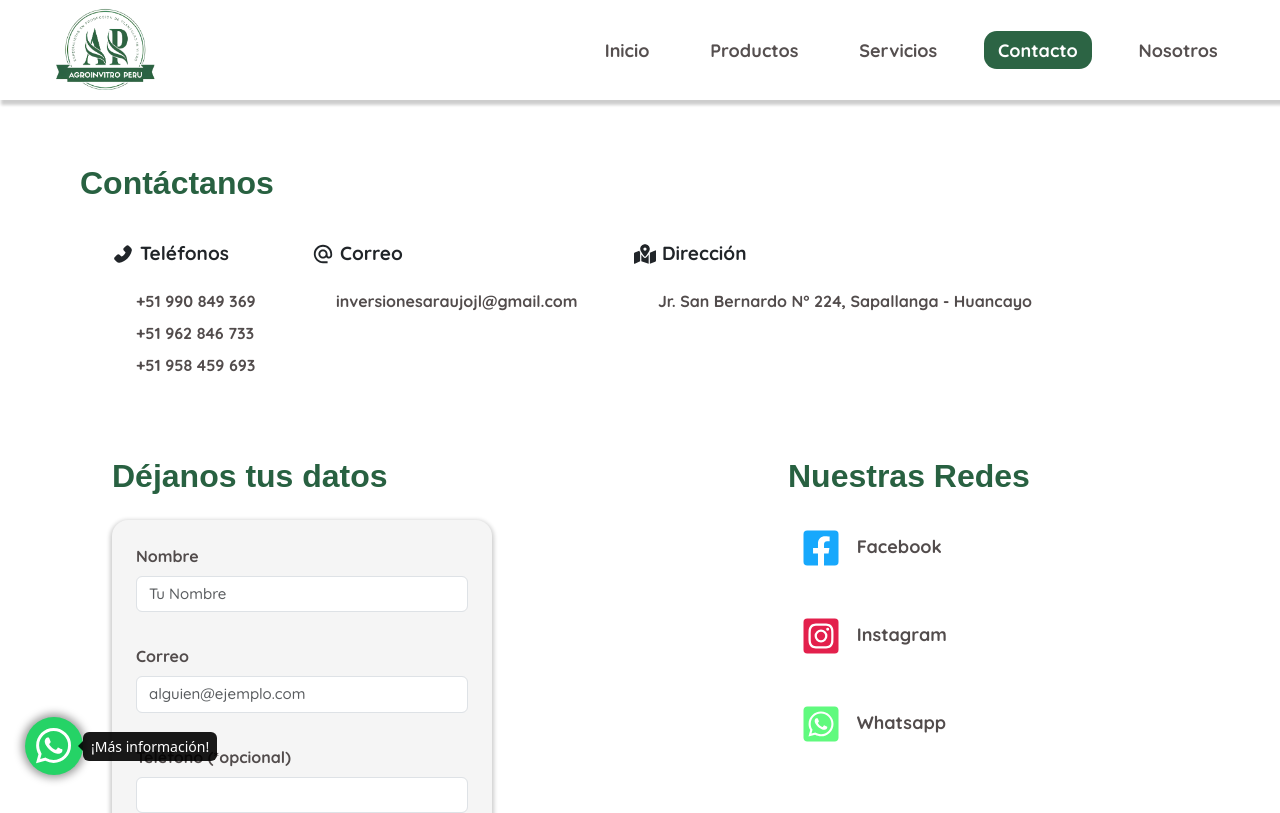
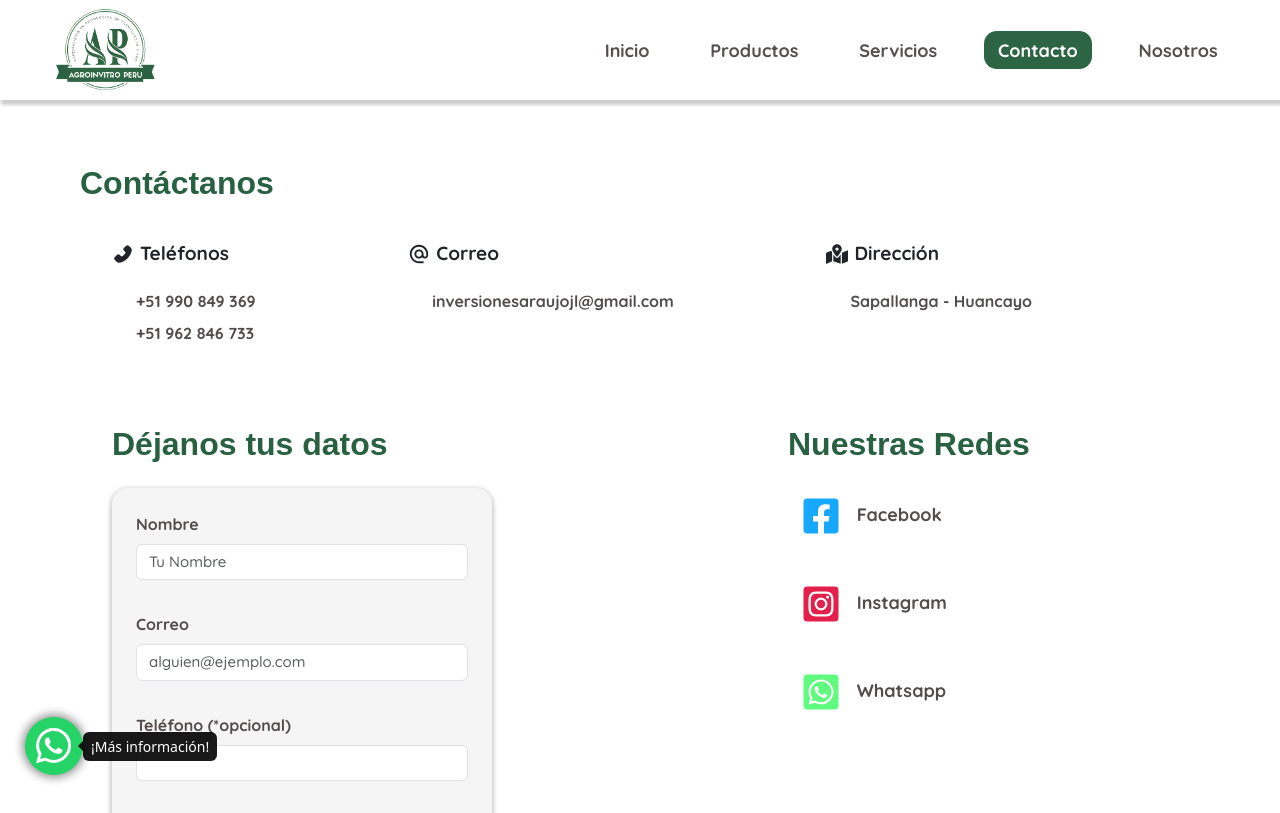
Before and after one commit to emachipana/agroinvitrope, a React (Create React App) app: page /contacto in a window 1280 px wide. Shown: the top 813 px of the page. Built offline with nearby package versions, Linux system fonts and the light colour scheme; a web font is replaced by a local one.

Commit message:
Update index.js

```diff
--- a/src/pages/Contact/index.js
+++ b/src/pages/Contact/index.js
@@ -27,7 +27,6 @@ function ContactPage() {
           <DetailContainer>
             <DetailText>+51 990 849 369</DetailText>
             <DetailText>+51 962 846 733</DetailText>
-            <DetailText>+51 958 459 693</DetailText>
           </DetailContainer>
         </InfoContainer>
         <InfoContainer>
@@ -45,7 +44,7 @@ function ContactPage() {
             <InfoTitle>Dirección</InfoTitle>
           </InfoTitleContainer>
           <DetailContainer>
-            <DetailText>Jr. San Bernardo N° 224, Sapallanga - Huancayo</DetailText>
+            <DetailText>Sapallanga - Huancayo</DetailText>
           </DetailContainer>
         </InfoContainer>
       </Container>
```
